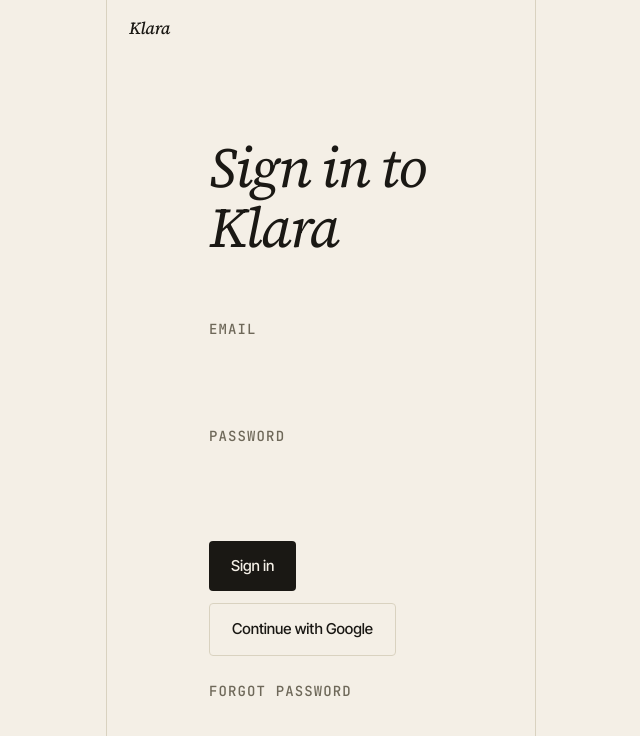
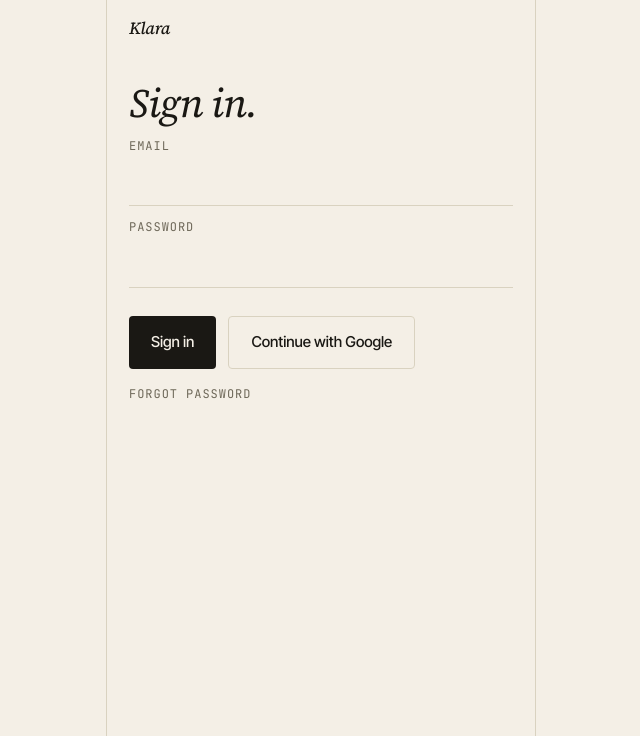
Before and after one commit to sssamuelll/klara, a React (Vite) app in the folder frontend/: page /login in a window 1280 px wide. Shown: the top 736 px of the page, without its empty margins (319-959 px from the left). Built offline with nearby package versions, Linux system fonts and the light colour scheme; no server answers.

Commit message:
feat(pe): Login re-vestido al v4
Co-Authored-By: Claude Fable 5 <noreply@anthropic.com>

```diff
--- a/frontend/src/locales/de/common.json
+++ b/frontend/src/locales/de/common.json
@@ -631,7 +631,7 @@
   },
   "auth": {
     "login": {
-      "title": "Bei Klara anmelden",
+      "title": "Anmelden.",
       "emailLabel": "E-Mail",
       "passwordLabel": "Passwort",
       "submit": "Anmelden",
--- a/frontend/src/locales/en/common.json
+++ b/frontend/src/locales/en/common.json
@@ -631,7 +631,7 @@
   },
   "auth": {
     "login": {
-      "title": "Sign in to Klara",
+      "title": "Sign in.",
       "emailLabel": "Email",
       "passwordLabel": "Password",
       "submit": "Sign in",
--- a/frontend/src/locales/es/common.json
+++ b/frontend/src/locales/es/common.json
@@ -631,7 +631,7 @@
   },
   "auth": {
     "login": {
-      "title": "Entrar a Klara",
+      "title": "Entrar.",
       "emailLabel": "Correo electrónico",
       "passwordLabel": "Contraseña",
       "submit": "Entrar",
--- a/frontend/src/locales/fr/common.json
+++ b/frontend/src/locales/fr/common.json
@@ -631,7 +631,7 @@
   },
   "auth": {
     "login": {
-      "title": "Se connecter à Klara",
+      "title": "Se connecter.",
       "emailLabel": "E-mail",
       "passwordLabel": "Mot de passe",
       "submit": "Se connecter",
--- a/frontend/src/locales/ja/common.json
+++ b/frontend/src/locales/ja/common.json
@@ -631,7 +631,7 @@
   },
   "auth": {
     "login": {
-      "title": "Klaraにログイン",
+      "title": "ログイン。",
       "emailLabel": "メールアドレス",
       "passwordLabel": "パスワード",
       "submit": "ログイン",
--- a/frontend/src/locales/pt/common.json
+++ b/frontend/src/locales/pt/common.json
@@ -631,7 +631,7 @@
   },
   "auth": {
     "login": {
-      "title": "Entrar no Klara",
+      "title": "Entrar.",
       "emailLabel": "Email",
       "passwordLabel": "Palavra-passe",
       "submit": "Entrar",
--- a/frontend/src/routes/Login.tsx
+++ b/frontend/src/routes/Login.tsx
@@ -52,19 +52,19 @@ export default function Login() {
   }
 
   return (
-    <main className="k-page snew">
-      <div className="snew__head">
-        <h1 className="snew__title">{t("auth.login.title")}</h1>
-      </div>
+    <main>
+      <h1 className="auth-title">{t("auth.login.title")}</h1>
 
       {error && <div className="k-error" role="alert">{error}</div>}
 
-      <form onSubmit={onSubmit}>
-        <label className="k-mono" style={{ display: "block", marginTop: "1rem" }}>
+      <form className="auth-form" onSubmit={onSubmit}>
+        <div>
+          <label className="auth-label" htmlFor="login-email">
             {t("auth.login.emailLabel")}
           </label>
           <input
-          className="snew__input"
+            id="login-email"
+            className="auth-input"
             type="email"
             autoComplete="email"
             required
@@ -72,12 +72,15 @@ export default function Login() {
             onChange={(e) => setEmail(e.target.value)}
             disabled={submitting}
           />
+        </div>
 
-        <label className="k-mono" style={{ display: "block", marginTop: "1rem" }}>
+        <div>
+          <label className="auth-label" htmlFor="login-password">
             {t("auth.login.passwordLabel")}
           </label>
           <input
-          className="snew__input"
+            id="login-password"
+            className="auth-input"
             type="password"
             autoComplete="current-password"
             required
@@ -85,8 +88,9 @@ export default function Login() {
             onChange={(e) => setPassword(e.target.value)}
             disabled={submitting}
           />
+        </div>
 
-        <div className="snew__actions" style={{ marginTop: "1.5rem" }}>
+        <div className="auth-actions">
           <button type="submit" className="k-btn" disabled={submitting}>
             {t("auth.login.submit")}
           </button>
@@ -101,11 +105,11 @@ export default function Login() {
             </button>
           )}
         </div>
+      </form>
 
-        <p className="k-mono" style={{ marginTop: "1.5rem", color: "var(--ink-3)" }}>
+      <p className="auth-links">
         <Link to="/forgot">{t("auth.login.forgotLink")}</Link>
       </p>
-      </form>
     </main>
   );
 }
```
Lines whose indentation alone changed are shown as unchanged.
